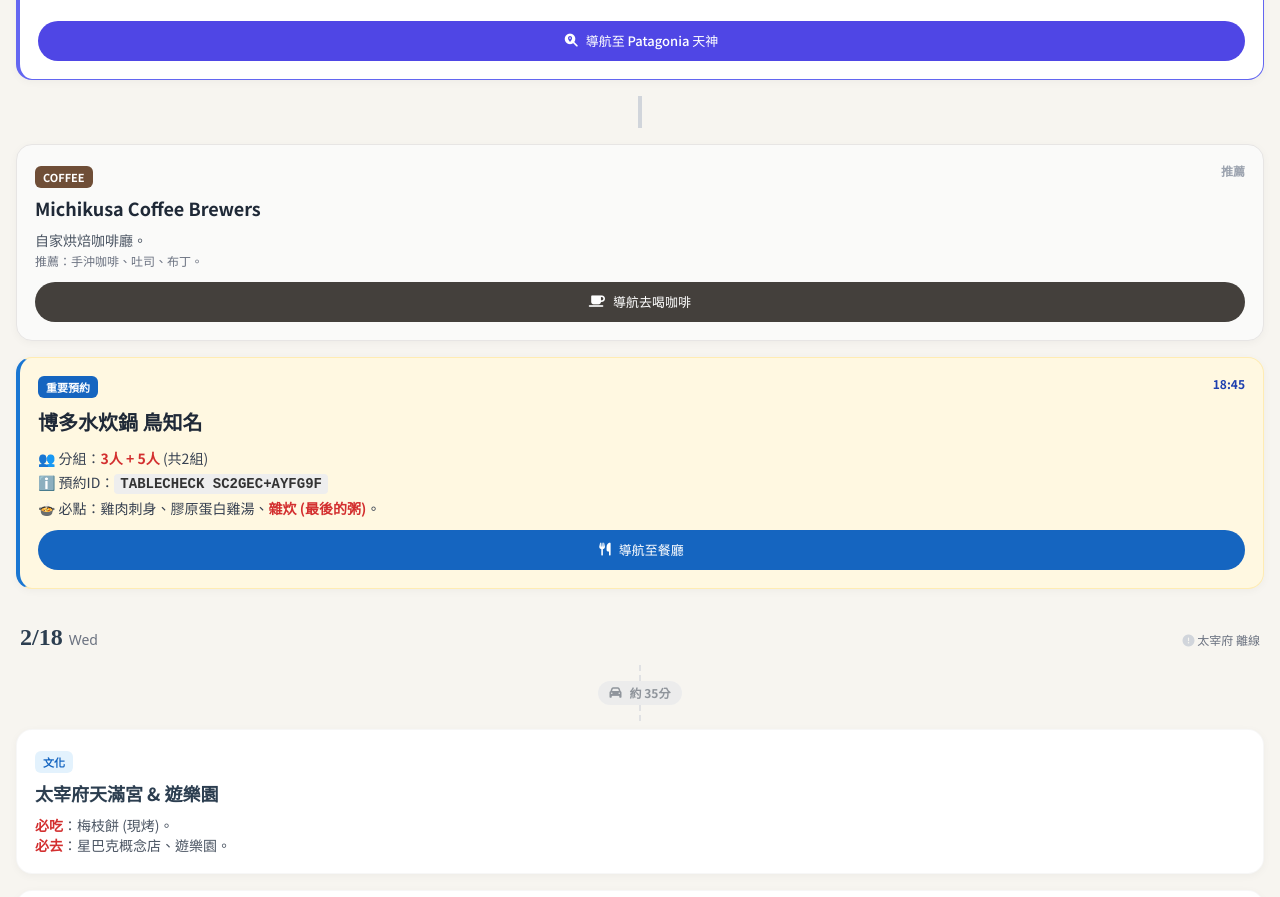
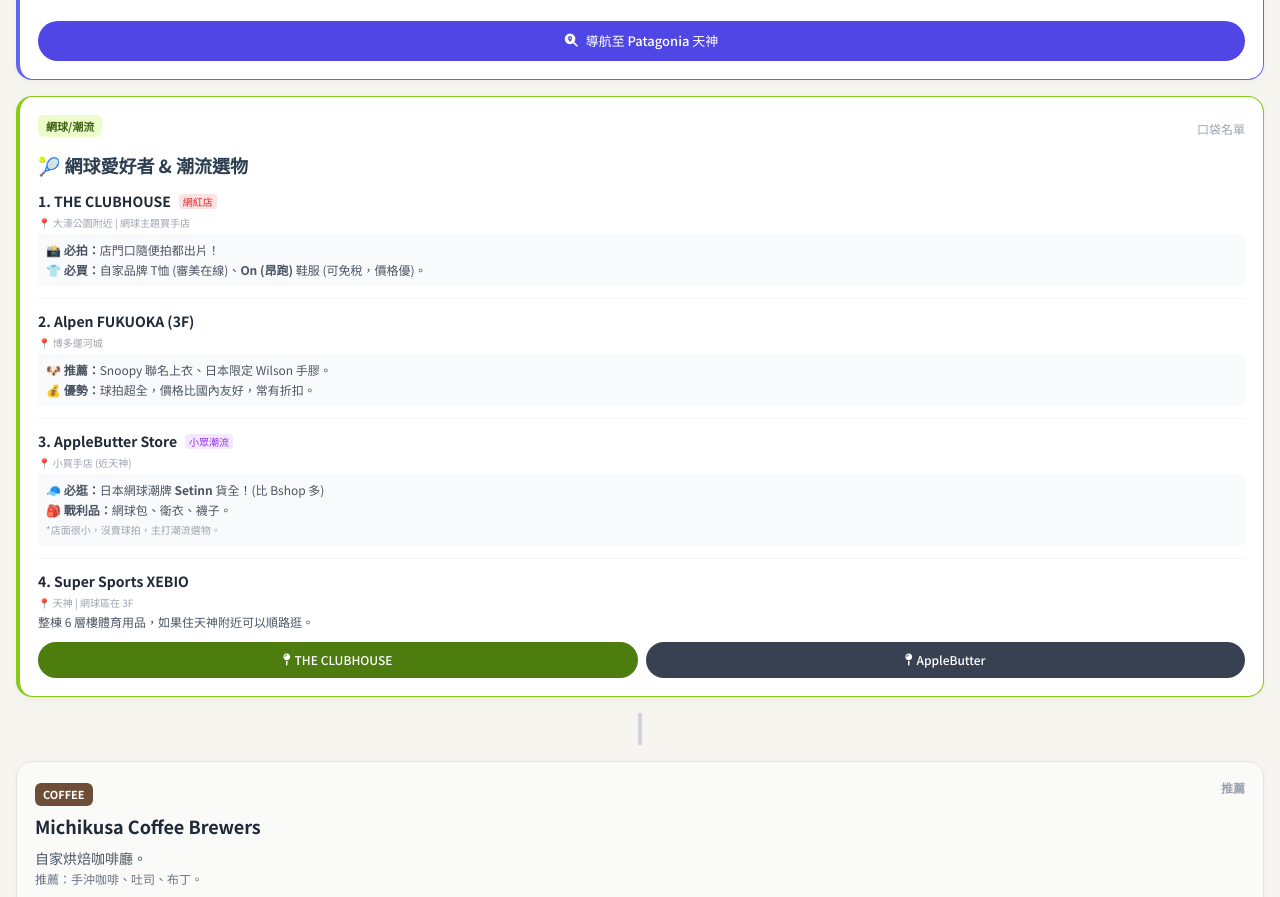
Before and after one commit to eatingyang/eating2926, a plain HTML site: page index.html in a window 1280 px wide. Shown: the part 3803-4700 px from the top of the page. Drawn offline with nearby package versions, Linux system fonts and the light colour scheme; no server answers.

Commit message:
Update index.html

```diff
--- a/index.html
+++ b/index.html
@@ -490,6 +490,67 @@
                     <i class="fas fa-search-location mr-2"></i> 導航至 Patagonia 天神
                 </a>
             </div>
+                        <div class="card border-l-4 border-lime-500">
+                <div class="flex justify-between items-center mb-2">
+                    <span class="tag bg-lime-100 text-lime-800">網球/潮流</span>
+                    <span class="text-xs text-gray-400">口袋名單</span>
+                </div>
+                <h3 class="font-bold text-lg mb-3">🎾 網球愛好者 & 潮流選物</h3>
+
+                <div class="mb-3 pb-3 border-b border-gray-100">
+                    <div class="flex items-center gap-2 mb-1">
+                        <span class="text-sm font-bold text-gray-800">1. THE CLUBHOUSE</span>
+                        <span class="text-[10px] bg-red-100 text-red-600 px-1 rounded">網紅店</span>
+                    </div>
+                    <p class="text-[10px] text-gray-400 mb-1">📍 大濠公園附近 | 網球主題買手店</p>
+                    <div class="bg-gray-50 p-2 rounded text-xs text-gray-600 space-y-1">
+                        <p>📸 <b>必拍：</b>店門口隨便拍都出片！</p>
+                        <p>👕 <b>必買：</b>自家品牌 T恤 (審美在線)、<b>On (昂跑)</b> 鞋服 (可免稅，價格優)。</p>
+                    </div>
+                </div>
+
+                <div class="mb-3 pb-3 border-b border-gray-100">
+                    <div class="flex items-center gap-2 mb-1">
+                        <span class="text-sm font-bold text-gray-800">2. Alpen FUKUOKA (3F)</span>
+                    </div>
+                    <p class="text-[10px] text-gray-400 mb-1">📍 博多運河城</p>
+                    <div class="bg-gray-50 p-2 rounded text-xs text-gray-600 space-y-1">
+                        <p>🐶 <b>推薦：</b>Snoopy 聯名上衣、日本限定 Wilson 手膠。</p>
+                        <p>💰 <b>優勢：</b>球拍超全，價格比國內友好，常有折扣。</p>
+                    </div>
+                </div>
+
+                <div class="mb-3 pb-3 border-b border-gray-100">
+                    <div class="flex items-center gap-2 mb-1">
+                        <span class="text-sm font-bold text-gray-800">3. AppleButter Store</span>
+                        <span class="text-[10px] bg-purple-100 text-purple-600 px-1 rounded">小眾潮流</span>
+                    </div>
+                    <p class="text-[10px] text-gray-400 mb-1">📍 小買手店 (近天神)</p>
+                    <div class="bg-gray-50 p-2 rounded text-xs text-gray-600 space-y-1">
+                        <p>🧢 <b>必逛：</b>日本網球潮牌 <b>Setinn</b> 貨全！(比 Bshop 多)</p>
+                        <p>🎒 <b>戰利品：</b>網球包、衛衣、襪子。</p>
+                        <p class="text-[10px] text-gray-400">*店面很小，沒賣球拍，主打潮流選物。</p>
+                    </div>
+                </div>
+
+                <div class="mb-2">
+                    <div class="flex items-center gap-2 mb-1">
+                        <span class="text-sm font-bold text-gray-800">4. Super Sports XEBIO</span>
+                    </div>
+                    <p class="text-[10px] text-gray-400 mb-1">📍 天神 | 網球區在 3F</p>
+                    <p class="text-xs text-gray-600">整棟 6 層樓體育用品，如果住天神附近可以順路逛。</p>
+                </div>
+
+                <div class="grid grid-cols-2 gap-2 mt-3">
+                     <a href="https://goo.gl/maps/ClubhouseFukuoka" target="_blank" class="btn-nav bg-lime-700 mt-0 text-xs">
+                        <i class="fas fa-map-pin mr-1"></i> THE CLUBHOUSE
+                    </a>
+                    <a href="https://goo.gl/maps/AppleButter" target="_blank" class="btn-nav bg-gray-700 mt-0 text-xs">
+                        <i class="fas fa-map-pin mr-1"></i> AppleButter
+                    </a>
+                </div>
+            </div>
+
 
             <div class="flex items-center gap-3 mb-4 px-2">
                 <div class="w-1 h-8 bg-gray-300 mx-auto"></div> </div>
```
